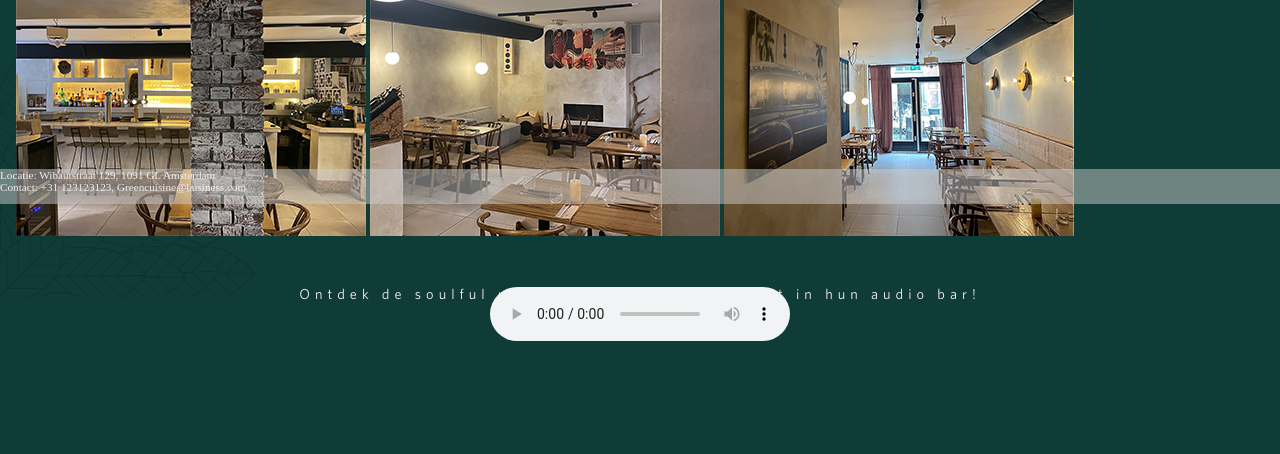
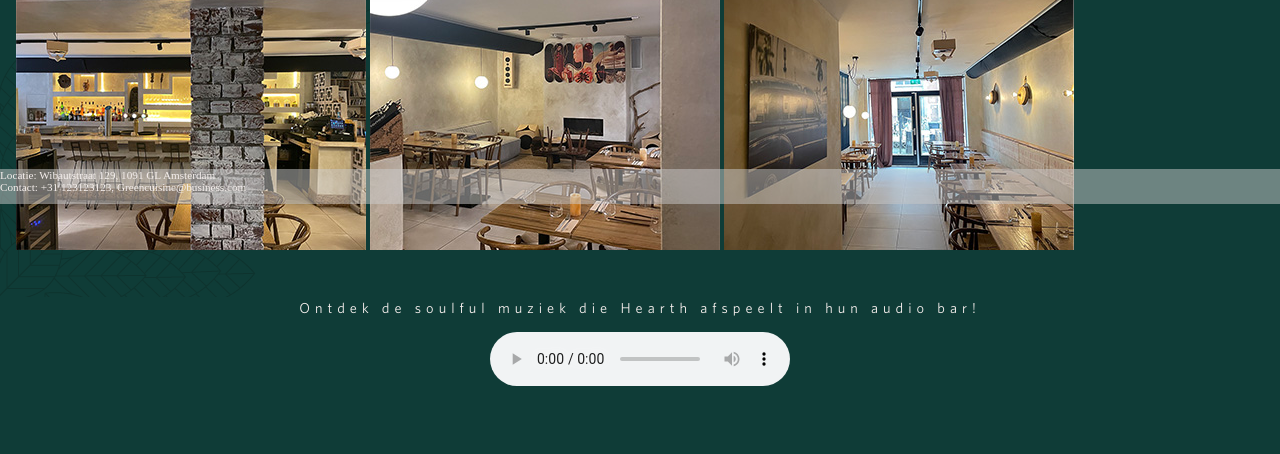
Before and after one commit to Mango-debug/herkansing-project-groenestad, a plain HTML site: page discover.html in a window 1280 px wide. Shown: the part 596-1050 px from the top of the page. Before the commit the page ends 1005 px from the top, so only its background shows below. Drawn offline with Linux system fonts and the light colour scheme.

Commit message:
padding issue

```diff
--- a/style.css
+++ b/style.css
@@ -232,6 +232,11 @@ input[type="checkbox"]:checked ~ label:before{
 }
 .musicPlayer{
   padding-bottom: 4em;
+  padding-top: 1em;
+}
+
+.discoverMain p{
+  padding-bottom: 2em;
 }
 
 /* footer */
```
